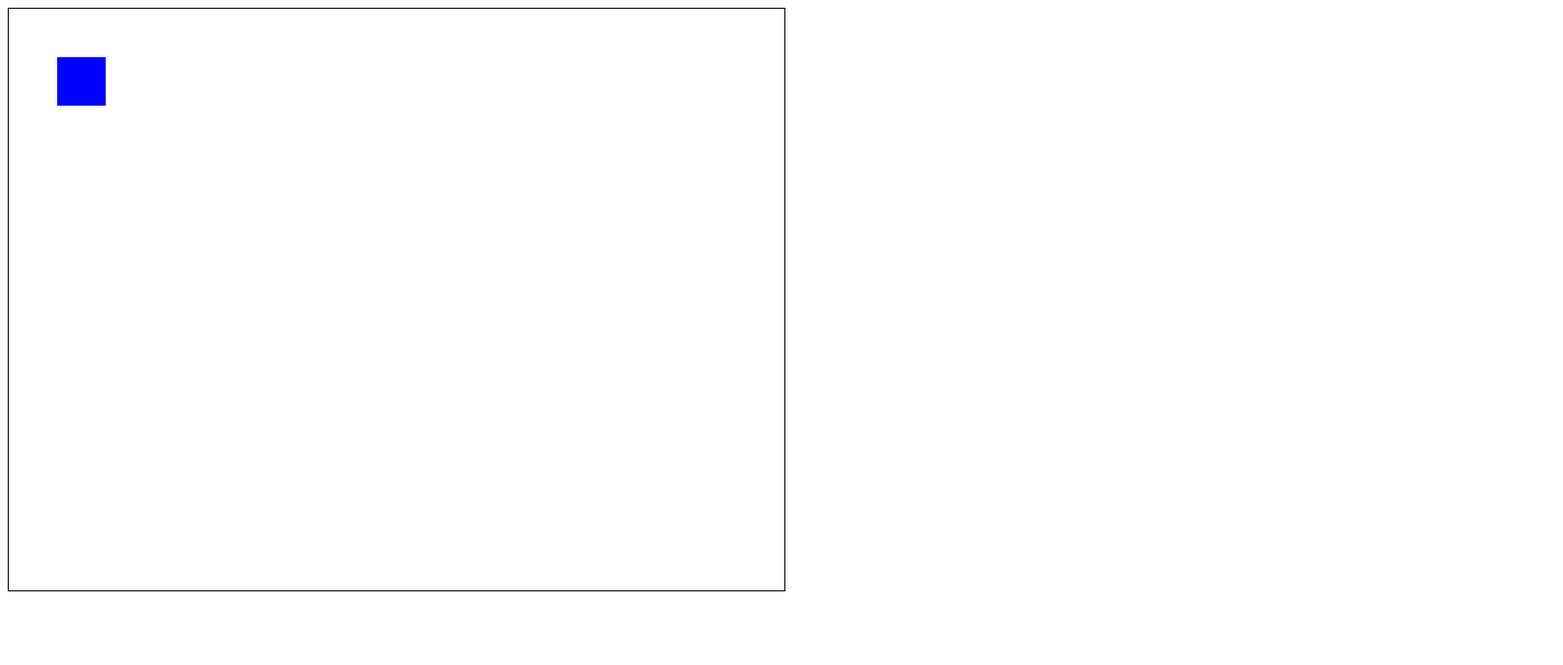
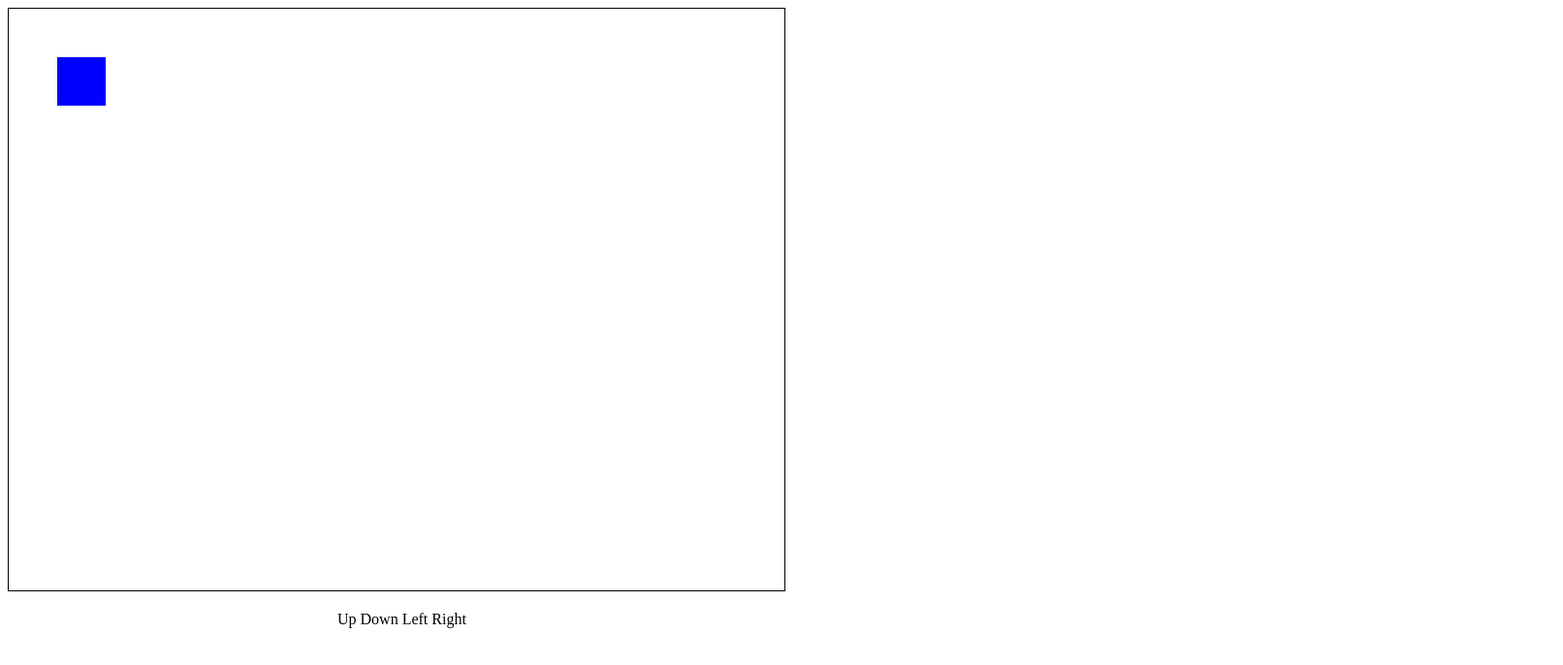
Before and after one commit to tolanbot/gameTest, a plain HTML site: page index.html in a window 1280 px wide. Shown: the whole page at 97% size, 1612 px wide, since content can reach past the window. Drawn offline with Linux system fonts and the light colour scheme.

Commit message:
up down left right

```diff
--- a/index.html
+++ b/index.html
@@ -14,5 +14,6 @@
   <body>
     <canvas id="gameCanvas" width="800" height="600"></canvas>
     <script src="gameLogic.js"></script>
+    <p style="transform: translateX(340px)">Up Down Left Right</p>
   </body>
 </html>
```
